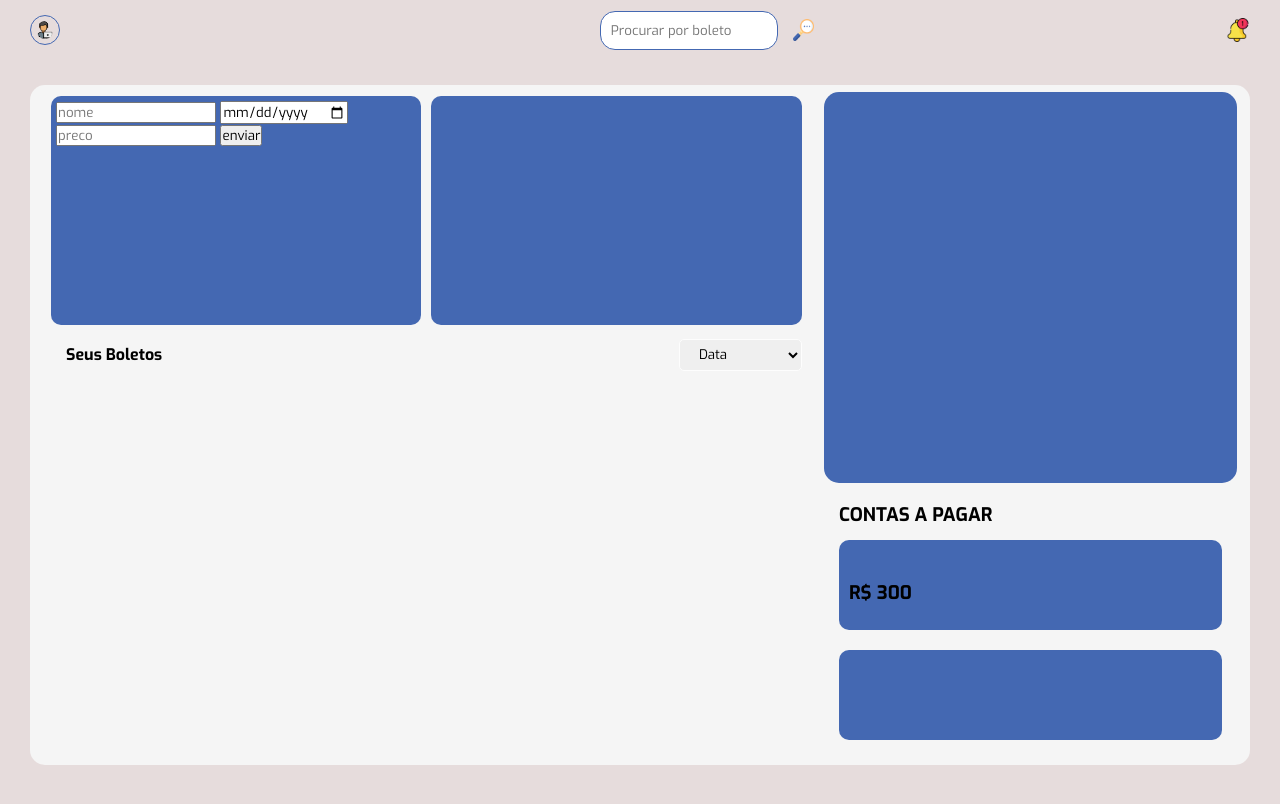
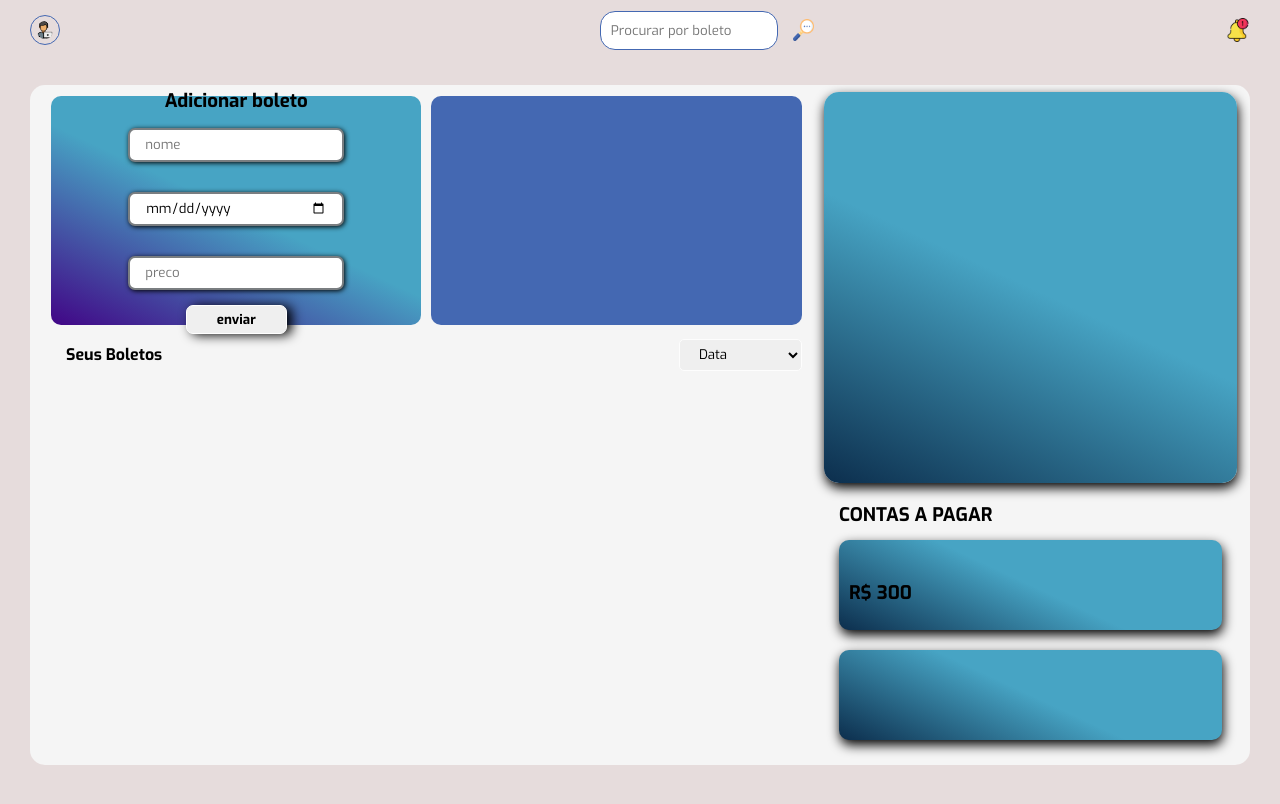
Before and after one commit to matheusjean28/financias, a plain HTML site: page index.html in a window 1280 px wide. Both pictures are taken after a click on the button "enviar". Drawn offline with Linux system fonts and the light colour scheme.

Commit message:
algumas alterações no css
algumas alterações no css
adicionado validações nos campos
adicionado começo de validações de cliques nos il


-- proximo passo adicionar filtros para datas de pagamento
-- adicionar calculo do total a vencer
-- adicionar modulos para controle de datas de vencimento na aba de cima
-- adicionar pesquisa de boleto por nome usando icone da barra de pesquisa

```diff
--- a/index.html
+++ b/index.html
@@ -32,6 +32,7 @@
         <div class="boletos">
             <div class="filtros">
                 <div class="card-filtros-1">
+                    <h3>Adicionar boleto</h3>
                     <input id="name" type="text" placeholder="nome" />
                     <input id="data" type="date" placeholder="data" />
                     <input id="price" type="text" placeholder="preco" />
@@ -86,4 +87,5 @@
 
 <script src="/script.js" defer></script>
 
+
 </html>
--- a/script.js
+++ b/script.js
@@ -4,7 +4,6 @@ let nome = document.getElementById('name')
 let data = document.getElementById('data')
 let preco = document.getElementById('price')
 let enviar = document.getElementById('submit')
-
 //lista
 let list = document.getElementById('ul-lista')
 
@@ -16,9 +15,8 @@ function limparInputs() {
 }
 let arraydedados = []
 
-
+//pegar os valores do input e valida cada um deles
 function Valores() {
-
     let values = {
         nome: document.getElementById('name'),
         data: document.getElementById('data'),
@@ -27,42 +25,46 @@ function Valores() {
     //tratamento do preco para string vazia
     if (values.preco.value.trim() === '') {
         console.log("Insira o valor do Boleto")
+        preco.classList.add('invalid')
+        alert('insira o valor do boleto')
         return
     }
     if (!isNaN(values.preco.value) === false) {
         console.log("O valor do boleto so pode conter numeros ")
+        preco.classList.add('invalid')
+        alert('O valor do boleto não pode estar vazio')
         return
     }
-
     //tratamento da data
     if (values.data.value === '' || values.data.value === NaN) {
+        data.classList.add('invalid')
+        alert('Insira a data do boleto')
         console.log("Insira a data do Boleto")
         return
     }
-
     //tratamento do nome
     if (values.nome.value.trim() === '') {
         console.log('O nome nao pode estar vazio ')
         nome.classList.add('invalid')
+        alert('O nome do boleto nao pode estar vazio')
     }
     else {
         nome.classList.remove('invalid')
-        let dadosData = { nome: nome.value, data: data.value, preco: preco.value,
-            }
+        data.classList.remove('invalid')
+        preco.classList.remove('invalid')
+        let dadosData = {
+            nome: nome.value, data: data.value, preco: preco.value,
+        }
         arraydedados.push(dadosData)
+        limparInputs()
         return arraydedados
     }
 }
 
-
-// antes de criar o elemento
-
-
 //criar elemento
 function criarElement() {
     // verificar se existem filhos na ul
-    if(list.childElementCount <= 0){
-
+    if (list.childElementCount <= 0) {
     }
     else {
         // remover e fazer um novo map retornando a lista atualizada
@@ -71,45 +73,61 @@ function criarElement() {
         list.innerHTML = ''
         console.log('removendo elementos filhos')
     }
-
-    Array.from(arraydedados.map((i,e,d) => {
-
+    Array.from(arraydedados.map((i, e, d) => {
         let item = document.createElement('li')
-        if(item.innerHTML === i.nome)
-        {
+        if (item.innerHTML === i.nome) {
             console.log("este nome ja esta sendo usado")
             return
         }
-        if(item.innerHTML === i.data){
+        if (item.innerHTML === i.data) {
             return
+        }
+        if (item.innerHTML === i.preco) {
+            return
+        }
+        else {
+
+            list.appendChild(item)
+            item.innerHTML = `<button id="btnOk"><img src="/evento.png" alt=""></button><p>${i.nome}</p><p>${i.data}</p><p id="valor"><b>R$</b>${i.preco}</p><img src="/more.png" alt="">`
+            list.appendChild(item)
+        }
     }
-    if(item.innerHTML === i.preco){
-        return
+    ))
+}
+
+
+//monitora botoes da ul
+function imgClick() {
+    if (list.childElementCount <= 0) {
     }
-    else{
+    {
+        let getlista = document.getElementById('ul-lista')
+        for( let li in getlista){
 
-        list.appendChild(item)
-        item.innerHTML = `<button id="btnOk"><img src="/evento.png" alt=""></button><p>${i.nome}</p><p>${i.data}</p><p id="valor"><b></b>${i.preco}</p><img src="/more.png" alt="">`
-        list.appendChild(item)
+
+
+        }
+
     }
 }
-)
 
-)
-}
+enviar.addEventListener('click', (e) => {
+    e.preventDefault()
+    Valores()
+    criarElement()
+    imgClick()
+})
 
 
 
 
-//eventos
-
-enviar.addEventListener('click', (e) => {
-    e.preventDefault()
-    Valores()
-    console.log(arraydedados.length)
-    // limparInputs()
-    criarElement()
 
 
 
-})
+
+// if (document.readyState === "loading") {  // Ainda carregando
+//     document.addEventListener("DOMContentLoaded", console.log('o site ainda esta carregando'));
+// }
+// else {  // `DOMContentLoaded` foi disparado
+//     imgClick();
+// }
--- a/style.css
+++ b/style.css
@@ -161,7 +161,7 @@ header {
   padding: 5px;
   margin: 15px;
   border-radius: 15px;
-  box-shadow: 1px 1px 3px ;
+  box-shadow: 1px 1px 3px;
   display: flex;
   justify-content: space-between;
   align-items: center;
@@ -169,26 +169,23 @@ header {
 }
 .conteiner-boletos-vencimentos ul li button {
   height: 100%;
-  padding:  0 20px;
+  padding: 0 20px;
   background: none;
   border: none;
 }
 .conteiner-boletos-vencimentos ul li p {
-flex: 4;
-margin-left: 20px;
+  flex: 4;
+  margin-left: 20px;
 }
-.conteiner-boletos-vencimentos ul li button img,.conteiner-boletos-vencimentos ul li img {
+.conteiner-boletos-vencimentos ul li button img,
+.conteiner-boletos-vencimentos ul li img {
   height: 50%;
-
 }
 
 .pago {
-background-color: rgb(78, 228, 78);
-text-decoration: line-through;
+  background-color: rgb(78, 228, 78);
+  text-decoration: line-through;
 }
-
-
-
 
 /* parte da direita */
 .carteira {
@@ -203,8 +200,9 @@ text-decoration: line-through;
 .saldo {
   margin: 7px;
   height: 60%;
+  box-shadow: 1px 5px 12px ;
   border-radius: 15px;
-  background-color: #4468b2;
+  background-image: linear-gradient(25deg, #0c2e4d,  #47a4c4,#47a4c4);
 }
 .despesas {
   margin: 7px;
@@ -230,14 +228,47 @@ text-decoration: line-through;
   background-color: #4468b2;
   height: 40%;
   margin: 10px;
+  box-shadow: 1px 5px 12px ;
+  background-image: linear-gradient(25deg, #0c2e4d,  #47a4c4,#47a4c4);
 }
-
 
 .card1 {
   display: flex;
   align-items: center;
+  height: 100%;
+
+}
+.card-filtros-1 {
+  display: flex;
+  align-items: center;
+  flex-direction: column;
+  justify-content: center;
+  height: 100%;
+  background-color: #410586;
+  background-image: linear-gradient(25deg, #410586,  #47a4c4,#47a4c4);
 }
 
+.card-filtros-1 input {
+  height: 25px;
+  width: 60%;
+  margin: 15px 0;
+  padding: 15px;
+  border-radius: 7px;
+  border: #7a7e81 2px solid;
+  box-shadow: 1px 1px 5px ;
+}
+
+.card-filtros-1 button {
+  border: 1px solid white;
+  color: black ;
+  padding:5px 30px;
+  box-shadow: 5px 1px 12px ;
+
+  border-radius: 7px;
+  font-weight: 900;
+}
+/* classe aplicada se o valor do input for um valor  */
+/* negativo ou invalido */
 .invalid {
-  border: 2px solid red;
+  border: 3px solid red;
 }
```
